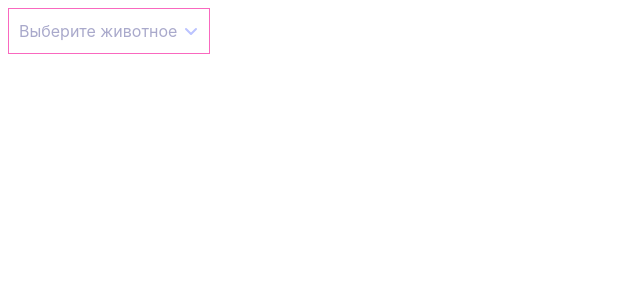
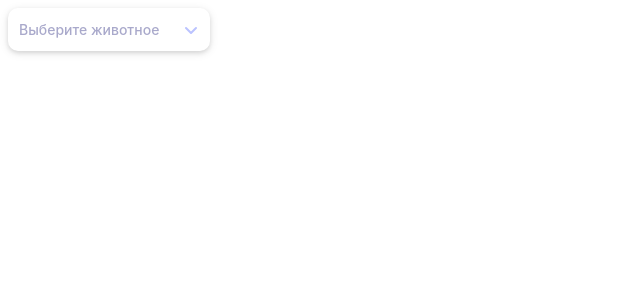
Before and after one commit to Rus7Iv/select-and-table, a Vue app: page / in a window 1280 px wide. Shown: the top 300 px of the page, without its empty margins (0-640 px from the left). Built offline with nearby package versions, Linux system fonts and the light colour scheme.

Commit message:
added styles in Select

```diff
--- a/src/components/Select.vue
+++ b/src/components/Select.vue
@@ -1,5 +1,5 @@
 <template>
-  <div class="dropdown" @click="toggleOpen">
+  <div class="dropdown" :class="{ 'dropdown--open': isOpen }" @click="toggleOpen">
     <div class="dropdown__selected" :class="{ 'dropdown__selected--open': isOpen }">
       <span class="dropdown__placeholder" :class="{ 'dropdown__placeholder--selected': selected }">{{ placeholder }}</span>
       <span v-if="selected" class="dropdown__value">{{ selected.title }}</span>
@@ -62,6 +62,20 @@ export default defineComponent({
 .dropdown {
   position: relative;
   width: 200px;
+  border: 1px solid transparent;
+  border-radius: 10px;
+  box-shadow: 0 2px 4px rgba(0, 0, 0, 0.1), 0 2px 10px rgba(0, 0, 0, 0.1);
+}
+
+.dropdown:hover {
+  box-shadow: none;
+  border: 1px solid #F968bf;
+}
+
+.dropdown--open {
+  border-bottom-left-radius: 0;
+  border-bottom-right-radius: 0;
+  box-shadow: none;
   border: 1px solid #F968bf;
 }
 
@@ -80,11 +94,15 @@ export default defineComponent({
 .dropdown__placeholder {
   transition: all 0.3s ease;
   color: rgba(41, 39, 125, 0.40);
+  font-size: 14px;
+  font-weight: 500;
 }
 
 .dropdown__placeholder--selected {
-  font-size: 12px;
+  font-size: 14px;
   transform: translateY(-20px);
+  backdrop-filter: blur(5px);
+  background-color: rgba(255, 255, 255, 0.5);
 }
 
 .dropdown__value {
@@ -111,8 +129,10 @@ export default defineComponent({
 .dropdown__list {
   position: absolute;
   width: 100%;
+  left: -1px;
   border: 1px solid #F968bf;
-  border-top: none;
+  border-bottom-left-radius: 10px;
+  border-bottom-right-radius: 10px;
   list-style: none;
   padding: 0;
   margin: 0;
```
